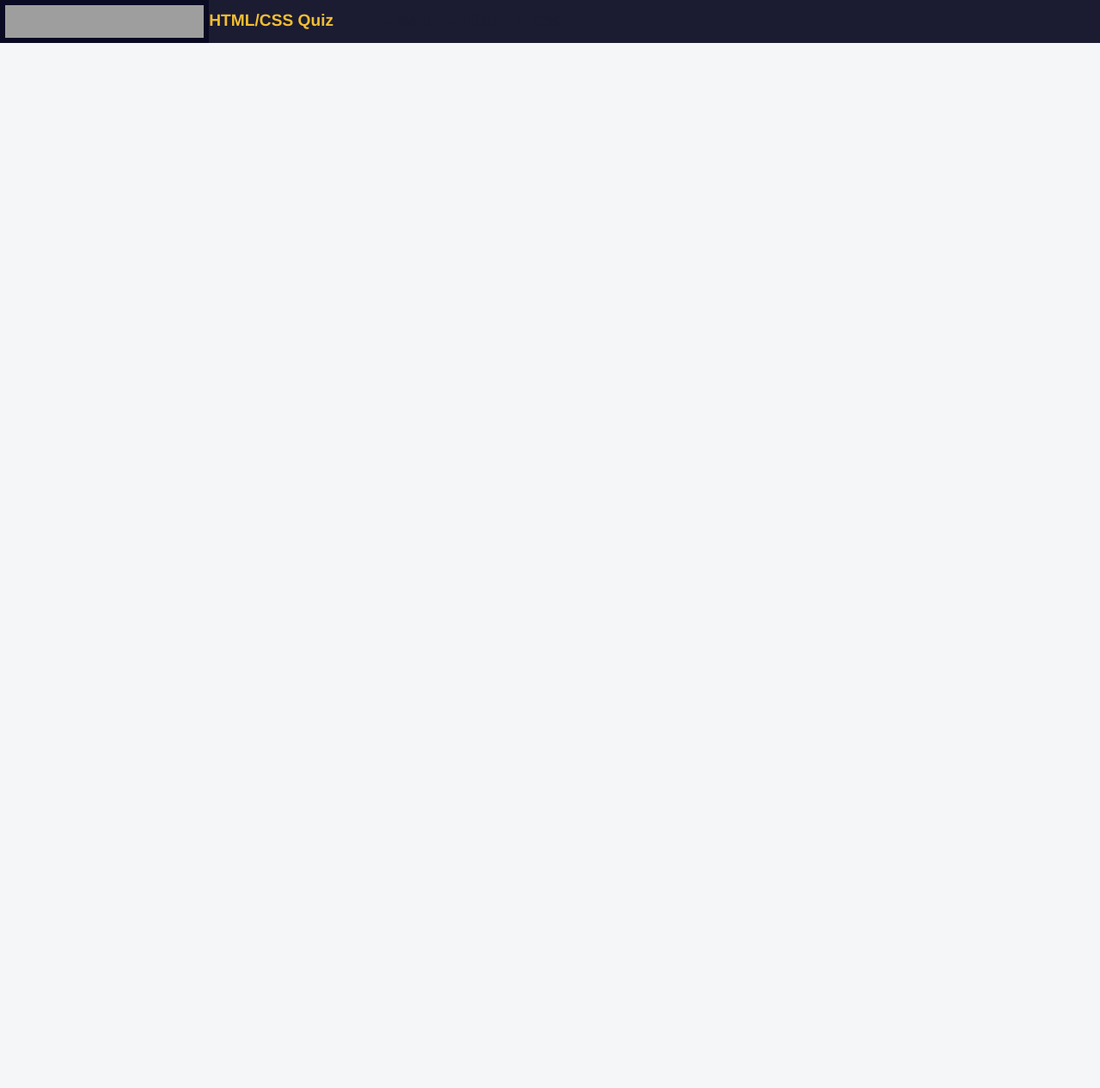
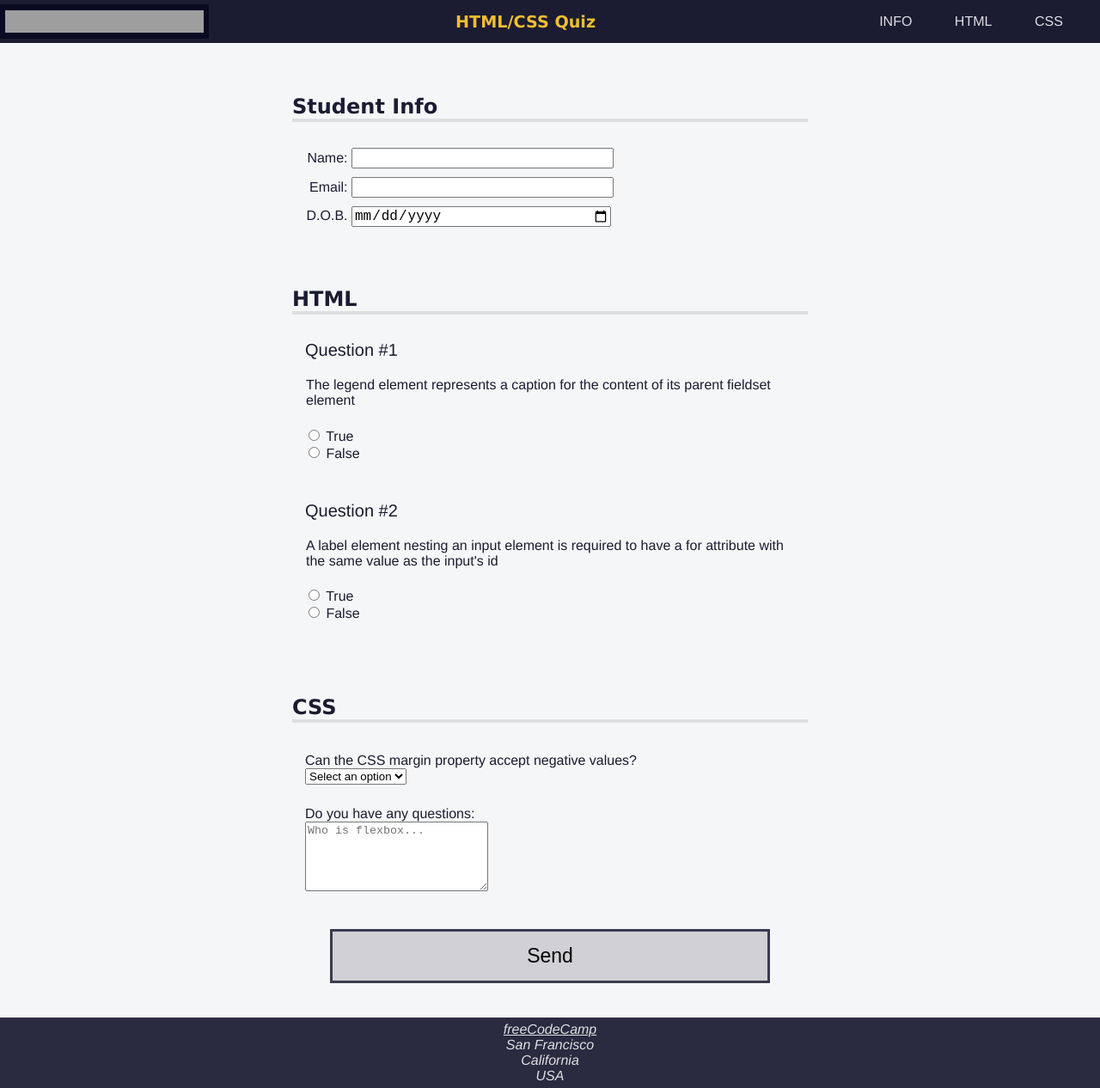
Before and after one commit to Aqueous20/Quiz-Page, a plain HTML site: page index.html in a window 1280 px wide. Shown: the whole page at 86% size. Before the commit the page ends 800 px from the top, so only its background shows below. Drawn offline with Linux system fonts and the light colour scheme; grey boxes are pictures that could not be loaded.

Commit message:
added the rest of code
I have been sick finally have a bit of strength to continue coding missed around 4 weeks but I'm back and will continue my consistency

```diff
--- a/index.html
+++ b/index.html
@@ -3,38 +3,119 @@
   <head>
     <meta charset="UTF-8" />
     <meta name="viewport" content="width=device-width, initial-scale=1.0" />
-    <meta
-      name="description"
-      content="freeCodeCamp Accessibility Quiz practice project"
-    />
+    <meta name="description" content="freeCodeCamp Accessibility Quiz practice project" />
     <title>Accessibility Quiz</title>
     <link rel="stylesheet" href="styles.css" />
   </head>
   <body>
     <header>
-      <img
-        id="logo"
-        alt="freeCodeCamp"
-        src="https://cdn.freecodecamp.org/platform/universal/fcc_primary.svg"
-      />
+      <img id="logo" alt="freeCodeCamp" src="https://cdn.freecodecamp.org/platform/universal/fcc_primary.svg">
       <h1>HTML/CSS Quiz</h1>
       <nav>
         <ul>
-          <li><a>INFO</a></li>
-          <li><a>HTML</a></li>
-          <li><a>CSS</a></li>
+          <li><a href="#student-info" accesskey="s">INFO</a></li>
+          <li><a href="#html-questions" accesskey="h">HTML</a></li>
+          <li><a href="#css-questions" accesskey="c">CSS</a></li>
         </ul>
       </nav>
     </header>
     <main>
-      <form
-        method="post"
-        action="https://freecodecamp.org/practice-project/accessibility-quiz"
-      >
-        <section role="region"></section>
-        <section role="region"></section>
-        <section role="region"></section>
+      <form method="post" action="https://freecodecamp.org/practice-project/accessibility-quiz">
+        <section role="region" aria-labelledby="student-info">
+          <h2 id="student-info">Student Info</h2>
+          <div class="info">
+            <label for="student-name">Name:</label>
+            <input type="text" name="student-name" id="student-name" />
+          </div>
+          <div class="info">
+            <label for="student-email">Email:</label>
+            <input type="email" name="student-email" id="student-email" />
+          </div>
+          <div class="info">
+            <label for="birth-date">D.O.B.<span class="sr-only">(Date of Birth)</span></label>
+            <input type="date" name="birth-date" id="birth-date" />
+          </div>
+        </section>
+        <section role="region" aria-labelledby="html-questions">
+          <h2 id="html-questions">HTML</h2>
+          <div class="question-block">
+            <p>1</p>
+            <fieldset class="question" name="html-question-one">
+              <legend>
+                The legend element represents a caption for the content of its
+                parent fieldset element
+              </legend>
+              <ul class="answers-list">
+                <li>
+                  <label for="q1-a1">
+                    <input type="radio" id="q1-a1" name="q1" value="true" />
+                    True
+                  </label>
+                </li>
+                <li>
+                  <label for="q1-a2">
+                    <input type="radio" id="q1-a2" name="q1" value="false" />
+                    False
+                  </label>
+                </li>
+              </ul>
+            </fieldset>
+          </div>
+          <div class="question-block">
+            <p>2</p>
+            <fieldset class="question" name="html-question-two">
+              <legend>
+                A label element nesting an input element is required to have a
+                for attribute with the same value as the input's id
+              </legend>
+              <ul class="answers-list">
+                <li>
+                  <label for="q2-a1">
+                    <input type="radio" id="q2-a1" name="q2" value="true" />
+                    True
+                  </label>
+                </li>
+                <li>
+                  <label for="q2-a2">
+                    <input type="radio" id="q2-a2" name="q2" value="false" />
+                    False
+                  </label>
+                </li>
+              </ul>
+            </fieldset>
+          </div>
+        </section>
+        <section role="region" aria-labelledby="css-questions">
+          <h2 id="css-questions">CSS</h2>
+          <div class="formrow">
+            <div class="question-block">
+              <label for="selector">Can the CSS margin property accept negative values?</label>
+            </div>
+            <div class="answer">
+              <select name="selector" id="selector" required>
+                <option value="">Select an option</option>
+                <option value="yes">Yes</option>
+                <option value="no">No</option>
+              </select>
+            </div>
+            <div class="question-block">
+              <label for="css-textarea">Do you have any questions:</label>
+            </div>
+            <div class="answer">
+              <textarea id="css-textarea" name="css-questions" rows="5" cols="24" placeholder="Who is flexbox..."></textarea>
+            </div>
+          </div>
+        </section>
+        <button type="submit">Send</button>
       </form>
     </main>
+    <footer>
+      <address>
+        <a href="https://freecodecamp.org">freeCodeCamp</a><br />
+        San Francisco<br />
+        California<br />
+        USA
+      </address>
+    </footer>
   </body>
 </html>
--- a/styles.css
+++ b/styles.css
@@ -1,3 +1,9 @@
+@media (prefers-reduced-motion: no-preference) {
+  * {
+    scroll-behavior: smooth;
+  }
+}
+
 body {
   background: #f5f6f7;
   color: #1b1b32;
@@ -10,6 +16,10 @@ header {
   height: 50px;
   background-color: #1b1b32;
   display: flex;
+  justify-content: space-between;
+  align-items: center;
+  position: fixed;
+  top: 0;
 }
 
 #logo {
@@ -22,6 +32,7 @@ header {
 h1 {
   color: #f1be32;
   font-size: min(5vw, 1.2em);
+  text-align: center;
 }
 
 nav {
@@ -33,4 +44,143 @@ nav {
 nav > ul {
   display: flex;
   justify-content: space-evenly;
+  flex-wrap: wrap;
+  align-items: center;
+  padding-inline-start: 0;
+  margin-block: 0;
+  height: 100%;
 }
+
+nav > ul > li {
+  color: #dfdfe2;
+  margin: 0 0.2rem;
+  padding: 0.2rem;
+  display: block;
+}
+
+nav > ul > li:hover {
+  background-color: #dfdfe2;
+  color: #1b1b32;
+  cursor: pointer;
+}
+
+li > a {
+  color: inherit;
+  text-decoration: none;
+}
+
+main {
+  padding-top: 50px;
+}
+
+section {
+  width: 80%;
+  margin: 0 auto 10px auto;
+  max-width: 600px;
+}
+
+h1,
+h2 {
+  font-family: Verdana, Tahoma;
+}
+
+h2 {
+  border-bottom: 4px solid #dfdfe2;
+  margin-top: 0px;
+  padding-top: 60px;
+}
+
+.info {
+  padding: 10px 0 0 5px;
+}
+
+.formrow {
+  margin-top: 30px;
+  padding: 0px 15px;
+}
+
+input {
+  font-size: 16px;
+}
+
+.info label,
+.info input {
+  display: inline-block;
+}
+
+.info input {
+  width: 50%;
+  text-align: left;
+}
+
+.info label {
+  width: 10%;
+  min-width: 55px;
+  text-align: right;
+}
+
+.question-block {
+  text-align: left;
+  display: block;
+  width: 100%;
+  margin-top: 20px;
+  padding-top: 5px;
+}
+
+p {
+  margin-top: 5px;
+  padding-left: 15px;
+  font-size: 20px;
+}
+
+p::before {
+  content: "Question #";
+}
+
+.question {
+  border: none;
+  padding-bottom: 0;
+}
+
+.answers-list {
+  list-style: none;
+  padding: 0;
+}
+
+button {
+  display: block;
+  margin: 40px auto;
+  width: 40%;
+  padding: 15px;
+  font-size: 23px;
+  background: #d0d0d5;
+  border: 3px solid #3b3b4f;
+}
+
+footer {
+  background-color: #2a2a40;
+  display: flex;
+  justify-content: center;
+}
+
+footer,
+footer a {
+  color: #dfdfe2;
+}
+
+address {
+  text-align: center;
+  padding: 0.3em;
+}
+
+.sr-only {
+  position: absolute;
+  width: 1px;
+  height: 1px;
+  padding: 0;
+  margin: -1px;
+  overflow: hidden;
+  clip: rect(0, 0, 0, 0);
+  white-space: nowrap;
+  border: 0;
+}
```
